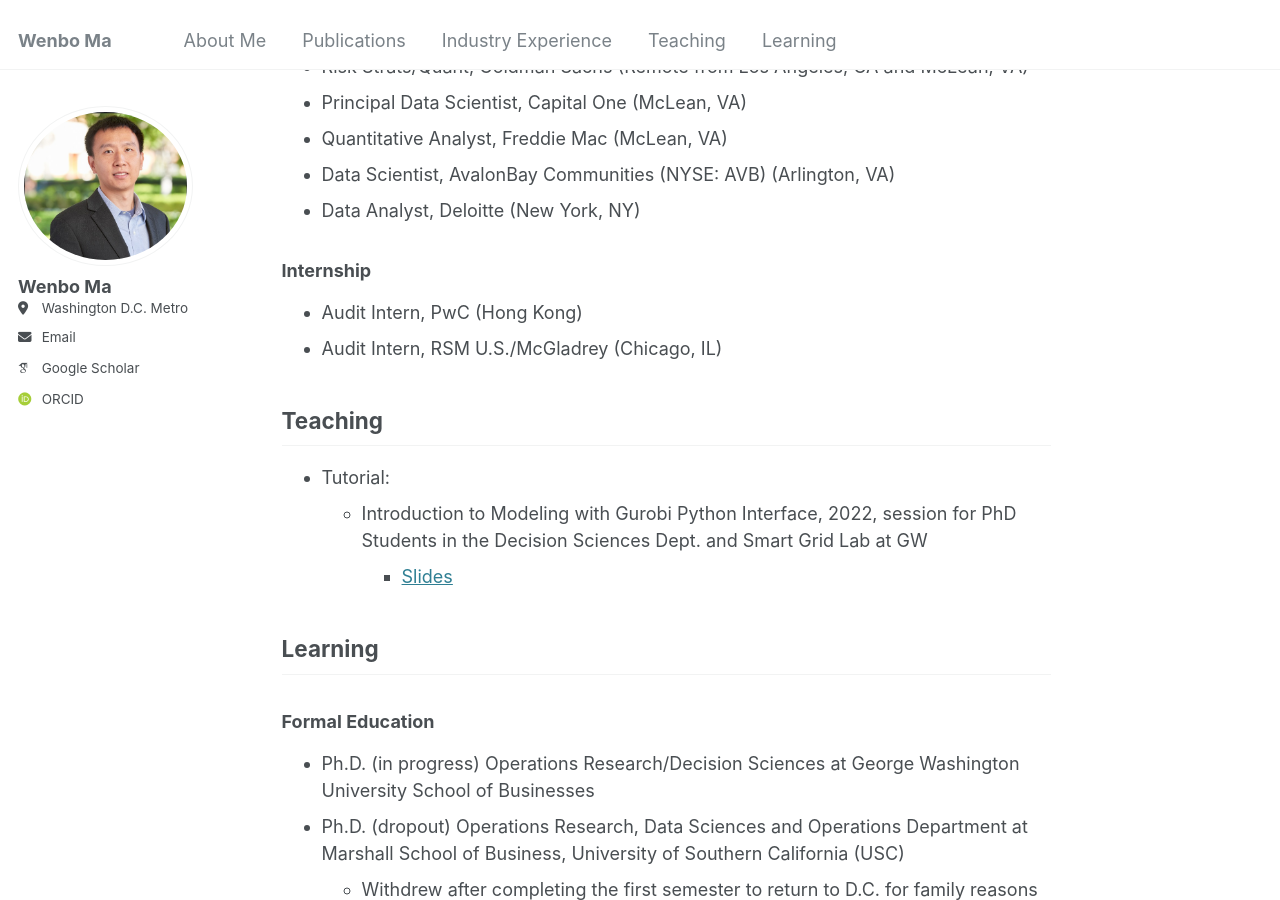
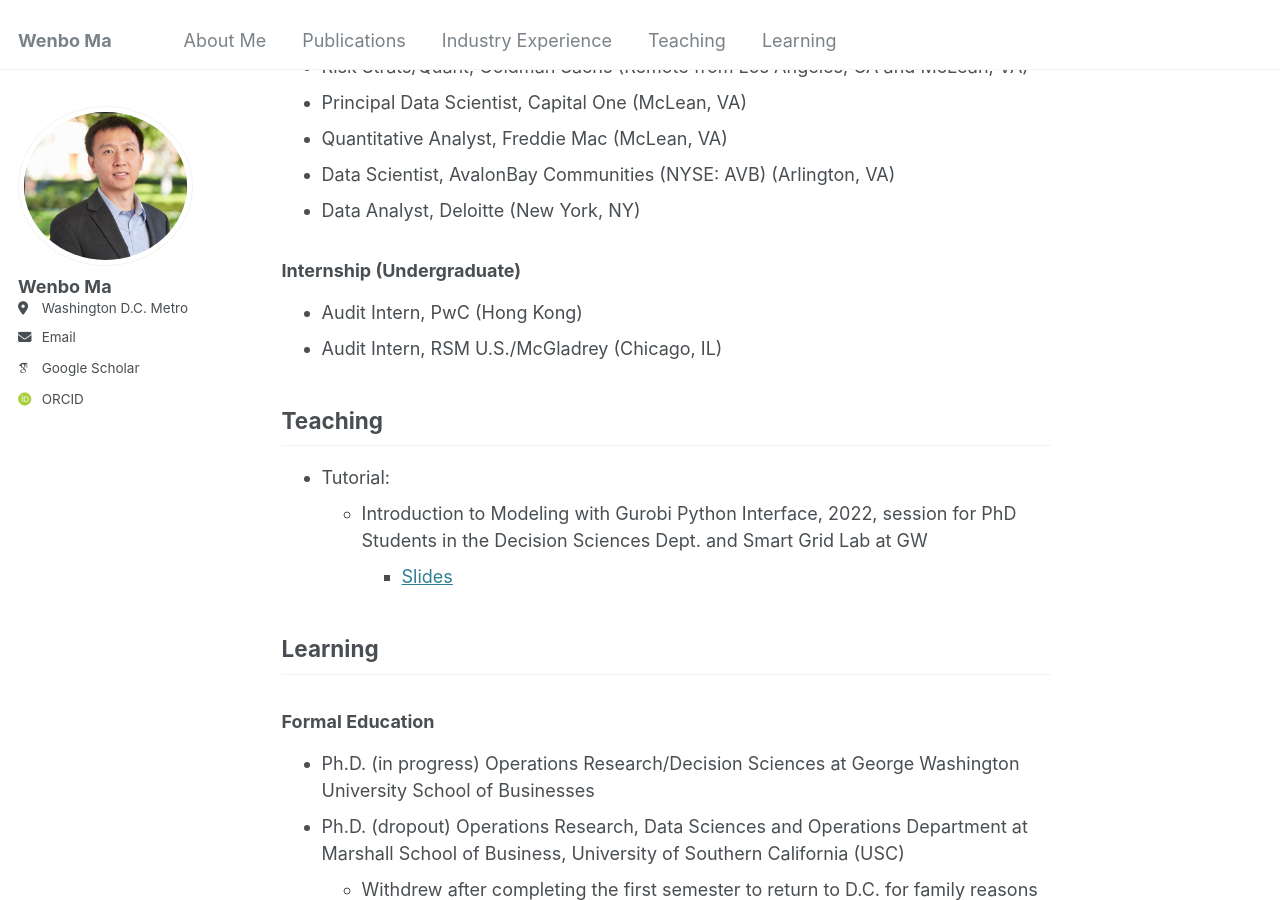
Before and after one commit to wenbo5565/wenbo5565.github.io, a Jekyll site: the page built from _pages/about.md, in a window 1280 px wide and 900 px high, scrolled down 2009 px. Built offline with Jekyll 4.4.1, drawn with Linux system fonts in a browser that asks for light colours; some web fonts are replaced.

Commit message:
Update about.md

```diff
--- a/_pages/about.md
+++ b/_pages/about.md
@@ -56,7 +56,7 @@ Outside of work, I enjoy playing and watching sports — particularly tennis, sw
 - Data Scientist, AvalonBay Communities (NYSE: AVB) (Arlington, VA)
 - Data Analyst, Deloitte (New York, NY)
 
-### Internship
+### Internship (Undergraduate)
 - Audit Intern, PwC (Hong Kong)
 - Audit Intern, RSM U.S./McGladrey (Chicago, IL)
 
```
